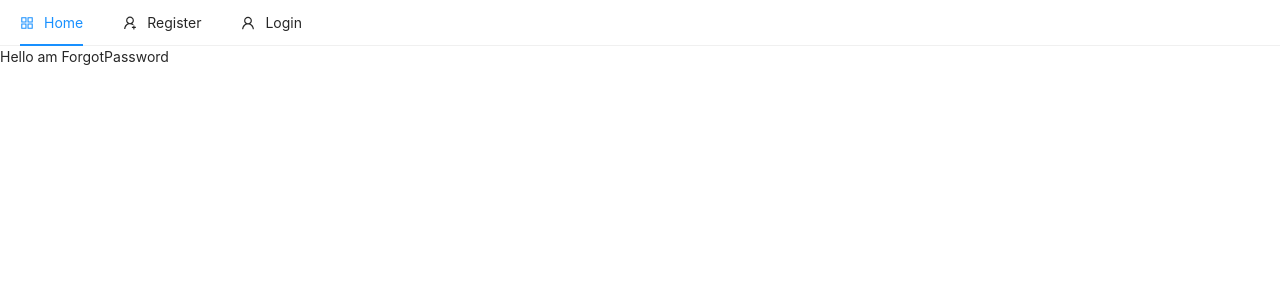
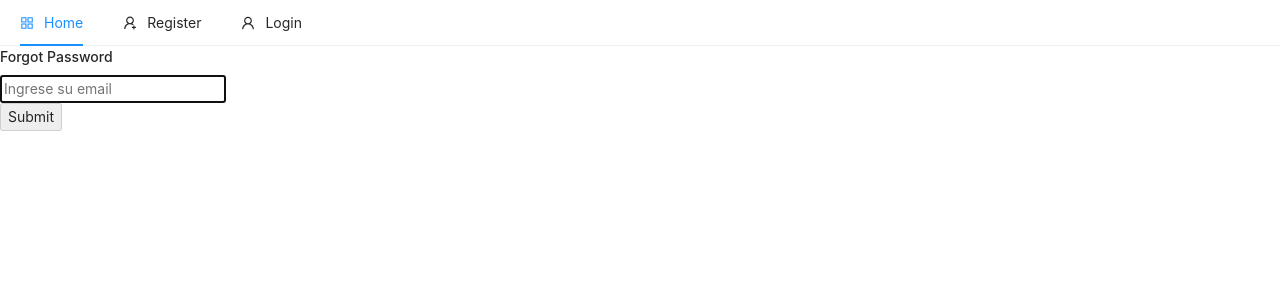
Before and after one commit to ramosaqueda/client-peritajes-react, a React (Create React App) app: page /forgot/password in a window 1280 px wide. Shown: the top 300 px of the page. Built offline with nearby package versions, Linux system fonts and the light colour scheme; no server answers.

Commit message:
actualizacion functions

```diff
--- a/package.json
+++ b/package.json
@@ -8,6 +8,7 @@
     "@testing-library/react": "^11.1.0",
     "@testing-library/user-event": "^12.1.10",
     "antd": "4.5.4",
+    "axios": "0.20.0",
     "firebase": "7.19.0",
     "react": "17.0.2",
     "react-dom": "17.0.2",
--- a/src/App.js
+++ b/src/App.js
@@ -33,7 +33,7 @@ const App = () => {
     });
     // good practice of firebase - cleanup
     return () => unsubscribe();
-  }, []);
+  }, [dispatch]);
 
   return (
     <>
--- a/src/components/nav/Header.js
+++ b/src/components/nav/Header.js
@@ -42,13 +42,13 @@ const Header = () => {
       </Item>
 
       {!user && (
-        <Item key="register" icon={<UserAddOutlined />}>
+        <Item key="register" icon={<UserAddOutlined />} className="float=right">
           <Link to="/register">Register</Link>
         </Item>
       )}
 
       {!user && (
-        <Item key="login" icon={<UserOutlined />}>
+        <Item key="login" icon={<UserOutlined />} className="float-right">
           <Link to="/login">Login</Link>
         </Item>
       )}
--- a/src/pages/auth/ForgotPassword.js
+++ b/src/pages/auth/ForgotPassword.js
@@ -1,5 +1,65 @@
-import React from "react";
+import React ,{useState,useEffect} from "react";
+import { auth } from "../../firebase";
+import { toast } from "react-toastify";
+import { useSelector }  from 'react-redux';
 
-const ForgotPassword = () => <p>Hello am ForgotPassword</p>;
 
-export default ForgotPassword;
+const ForgotPassword = ({ history }) => {
+    const [email,setEmail] = useState("");
+    const [loading,setLoading] = useState(false);
+    const { user } = useSelector((state) => ({...state}));
+    useEffect(() => {
+        if (user && user.token) history.push("/");
+    },[history, user]);
+
+    const handleSubmit = async (e) =>{
+        e.preventDefault();
+        setLoading(true);
+        const config={
+            url: process.env.REACT_APP_REGISTER_REDIRECT_URL,
+            handleCodeInApp: true
+        }
+
+        await auth
+            .sendPasswordResetEmail(email,config)
+            .then (()=>{
+                setEmail("");
+                setLoading(false);
+
+                toast.success("Compruebe su correo electrónico para el enlace de restablecimiento de la contraseña");
+
+            })
+            .catch((err) => {
+                setLoading(false);
+                toast.error(err.message);
+                console.log("ERROR MSG IN FORGORT PASSWORD",err);
+              });
+    };
+
+    return (
+        <div className="container col-md-6 offset-md-3 p-5">
+          {loading ? (
+            <h4 className="text-danger">Loading</h4>
+          ) : (
+            <h4>Forgot Password</h4>
+          )}
+
+          <form onSubmit={handleSubmit}>
+            <input
+              type="email"
+              className="form-control"
+              value={email}
+              onChange={(e) => setEmail(e.target.value)}
+              placeholder="Ingrese su email"
+              autoFocus
+            />
+            <br />
+            <button className="btn btn-raised" disabled={!email}>
+              Submit
+            </button>
+          </form>
+        </div>
+      );
+    };
+
+    export default ForgotPassword;
--- a/src/pages/auth/Login.js
+++ b/src/pages/auth/Login.js
@@ -11,16 +11,37 @@ const Login = ({ history }) => {
   const [password, setPassword] = useState("123456");
   const [loading, setLoading] = useState(false);
 
+
   const { user } = useSelector((state) => ({ ...state }));
+  console.log(user);
 
   useEffect(() => {
     if (user && user.token) history.push("/");
-  }, [user]);
+  }, [history,user]);
 
   let dispatch = useDispatch();
 
   const handleSubmit = async (e) => {
     alert("ingreso a handelSubmint" )
+    e.preventDefault();
+    setLoading(true);
+    try{
+      const result = await auth.signInWithEmailAndPassword(email,password);
+      console.log(result);
+      const {user} = result;
+      const idTokenResult= await user.getIdTokenREslt();
+      dispatch ({
+        type : "LOGGED_IN_USER",
+        payload: {
+          email:user.email,
+          token: idTokenResult.token
+        }
+      });
+    }
+    catch(error){
+      history.push("/");
+    }
+
 
   };
 
@@ -54,7 +75,7 @@ const Login = ({ history }) => {
           value={email}
           onChange={(e) => setEmail(e.target.value)}
           placeholder="Ingrese su email"
-          autofocus
+          autoFocus
         />
       </div>
 
--- a/src/pages/auth/Register.js
+++ b/src/pages/auth/Register.js
@@ -10,7 +10,7 @@ const Register = ({ history }) => {
 
   useEffect(() => {
     if (user && user.token) history.push("/");
-  }, [user]);
+  }, [history, user]);
 
   const handleSubmit = async (e) => {
     e.preventDefault();
@@ -21,7 +21,7 @@ const Register = ({ history }) => {
 
     await auth.sendSignInLinkToEmail(email, config);
     toast.success(
-      `Email is send to ${email}. Click the link to complete your registration.`
+      `Un correo fue enviado a  ${email}. Haga click en el link para completar el registro.`
     );
     // save your email in local storage
     window.localStorage.setItem("emailForRegistration", email);
@@ -37,7 +37,7 @@ const Register = ({ history }) => {
         value={email}
         onChange={(e) => setEmail(e.target.value)}
         placeholder="Your email"
-        autofocus
+        autoFocus
       />
 
       <br />
--- a/src/pages/auth/RegisterComplete.js
+++ b/src/pages/auth/RegisterComplete.js
@@ -14,12 +14,12 @@ const RegisterComplete = ({ history }) => {
     e.preventDefault();
     // validations
     if (!email || !password) {
-      toast.error("Email and password is required");
+      toast.error("Email y password son obligatorios");
       return;
     }
 
     if (password.length < 6) {
-      toast.error("Password must be at least 6 characters long");
+      toast.error("Password no puede tener menos de 6 caracteres");
       return;
     }
 
@@ -56,7 +56,7 @@ const RegisterComplete = ({ history }) => {
         value={password}
         onChange={(e) => setPassword(e.target.value)}
         placeholder="Password"
-        autofocus
+        autoFocus
       />
       <br />
       <button type="submit" className="btn btn-raised">
```
Also changed, not shown: src/functions/auth.js (added, +15 -0 lines), src/functions/category.js (added), src/functions/subs.js (added), 2 other files (tests, documents, lock files or other folders).
